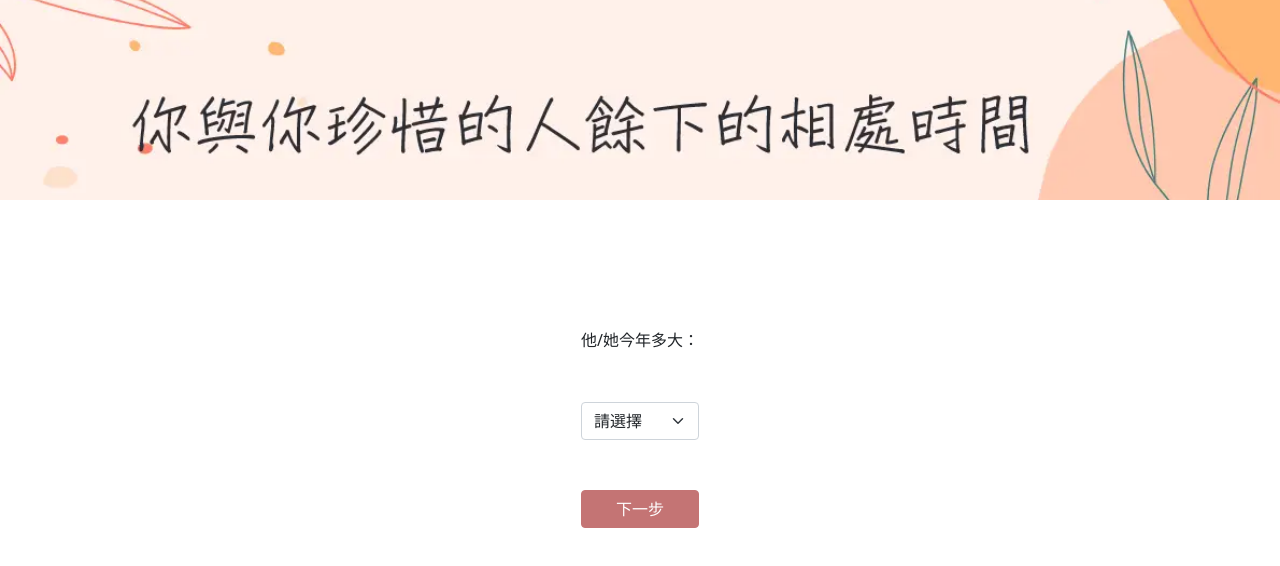
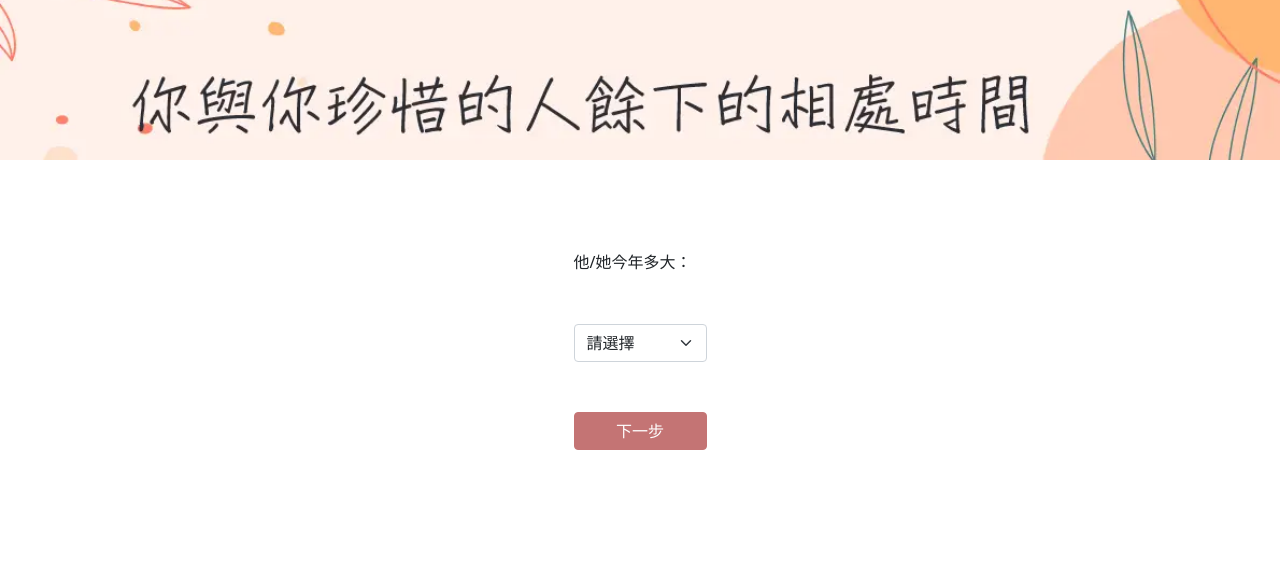
Before and after one commit to FelixInOffice/calcDays, a plain HTML site: page index.html in a window 1280 px wide. Drawn offline with nearby package versions, Linux system fonts and the light colour scheme.

Commit message:
Add files via upload

```diff
--- a/index.html
+++ b/index.html
@@ -24,14 +24,14 @@
 
         #imageCover {
             width: 100%;
-            height: 200px;
+            height: 160px;
         }
 
         #questions {
             display: flex;
             flex-direction: column;
             align-items: center;
-            margin-top: 10vw;
+            margin-top: 90px;
         }
 
         @media screen and (max-width:531px) {
@@ -172,7 +172,7 @@
             <div id="refTable">
                 <div id="refTitle">對照表</div>
                 <div id="refM01">每月不到1次</div>
-                <div id="refE01">=</div>
+                <div id="refE01">≈</div>
                 <div id="refY01">每年6次</div>
                 <div id="refM02">每月約1至2次</div>
                 <div id="refE02">≈</div>
@@ -225,8 +225,6 @@
             var remainder = numberOfHours % 24;
             var hours = Math.floor(remainder);
 
-            console.log(`${days}天${hours}小時`);
-
             document.getElementById("output").innerHTML = `${days}天${hours}小時`;
         }
 
@@ -234,7 +232,11 @@
             for (var i = 1; i < 83; i++) {
                 var ageOption = document.createElement("option");
                 ageOption.setAttribute('value', `${i}`);
-                ageOption.innerText = `${i}`;
+                if (i == 82) {
+                    ageOption.innerText = `${i}歲或以上`;
+                } else {
+                    ageOption.innerText = `${i}歲`;
+                }
                 document.getElementById("question01Ans").appendChild(ageOption);
             }
         }
```
